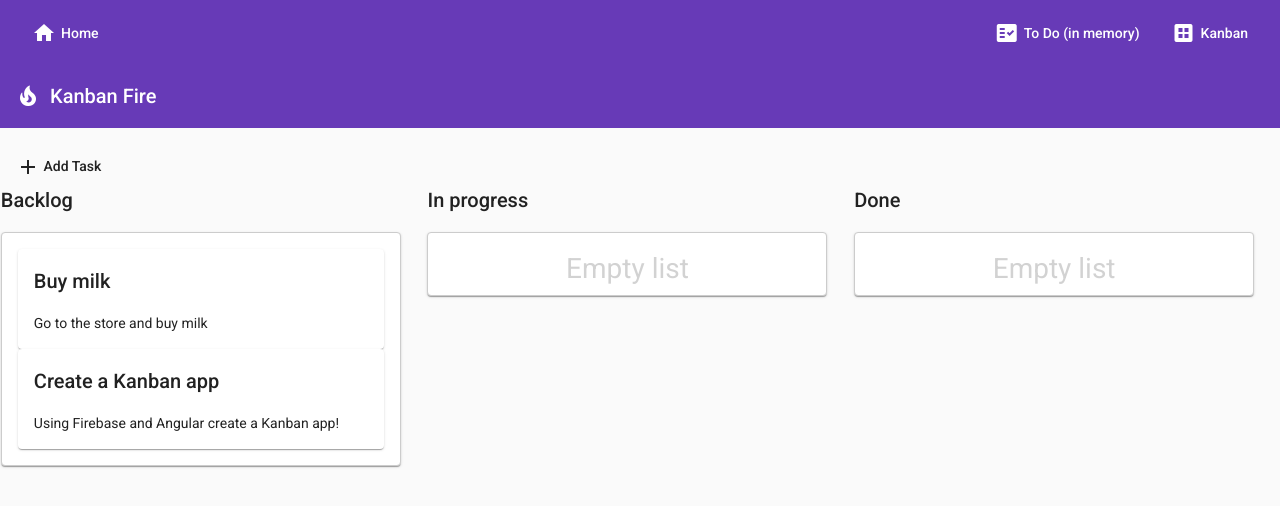
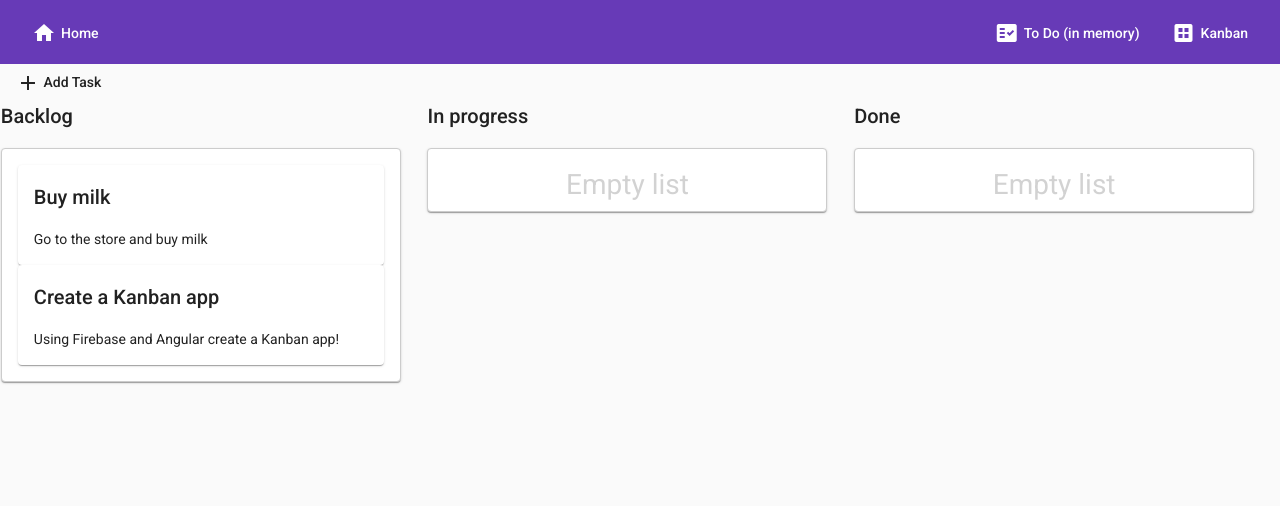
Before and after one commit to mariovyord/experimental-angular-app, an Angular app: page /kanban in a window 1280 px wide. Shown: the top 506 px of the page. Built offline with nearby package versions, Linux system fonts and the light colour scheme.

Commit message:
remove useless header

```diff
--- a/src/app/kanban-fire/kanban-fire.component.html
+++ b/src/app/kanban-fire/kanban-fire.component.html
@@ -1,8 +1,3 @@
-<mat-toolbar color="primary">
-    <mat-icon>local_fire_department</mat-icon>
-    <span>Kanban Fire</span>
-</mat-toolbar>
-
 <div class="content-wrapper">
     <button (click)="newTask()" mat-button>
         <mat-icon>add</mat-icon> Add Task
--- a/src/app/kanban-fire/kanban-fire.component.ts
+++ b/src/app/kanban-fire/kanban-fire.component.ts
@@ -3,6 +3,8 @@ import { MatDialog } from '@angular/material/dialog';
 import { CdkDragDrop, transferArrayItem } from '@angular/cdk/drag-drop';
 import { TaskDialogComponent, TaskDialogResult } from './task-dialog/task-dialog.component';
 import { Task } from './task.model';
+
+// https://developers.google.com/codelabs/building-a-web-app-with-angular-and-firebase
 
 @Component({
     selector: 'app-kanban-fire',
```
